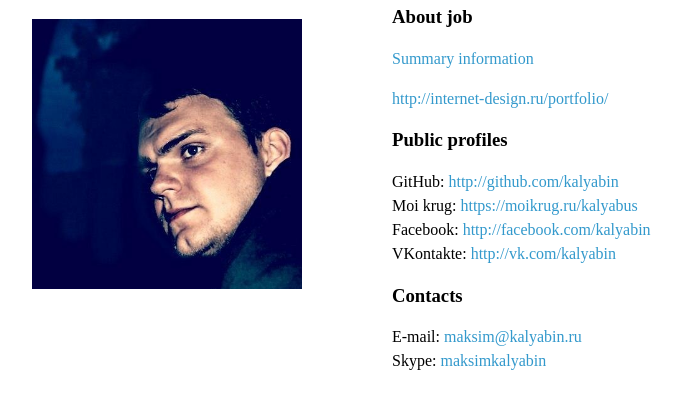
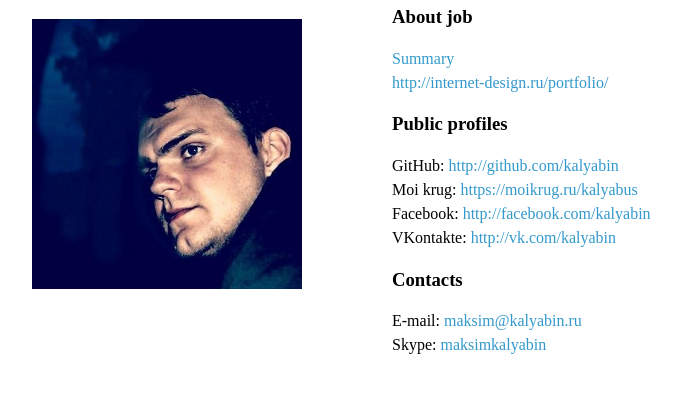
Before and after one commit to kalyabin/kalyabin-ru, a plain HTML site: page index.html in a window 1280 px wide. Shown: the part 119-528 px from the top of the page, without its empty margins (178-859 px from the left). Drawn offline with Linux system fonts and the light colour scheme.

Commit message:
Update index.html

```diff
--- a/index.html
+++ b/index.html
@@ -53,8 +53,7 @@
       <section>
           <h2>Web developer</h2>
           <h3>About job</h3>
-          <p><a href="https://drive.google.com/open?id=0B8um0VNX4g5jRlJqczM0WXpGb3c">Summary information</a></p>
-          <p><a href="http://www.internet-design.ru/portfolio/">http://internet-design.ru/portfolio/</a></p>
+          <p><a href="https://drive.google.com/open?id=0B8um0VNX4g5jRlJqczM0WXpGb3c">Summary</a><br /><a href="http://www.internet-design.ru/portfolio/">http://internet-design.ru/portfolio/</a></p>
           <h3>Public profiles</h3>
           <p>
               GitHub: <a href="http://github.com/kalyabin">http://github.com/kalyabin</a><br />
```
